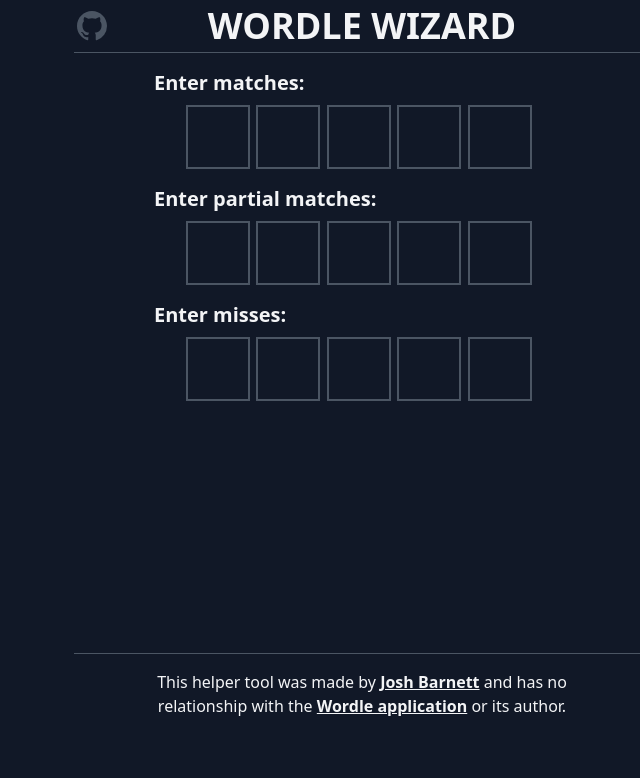
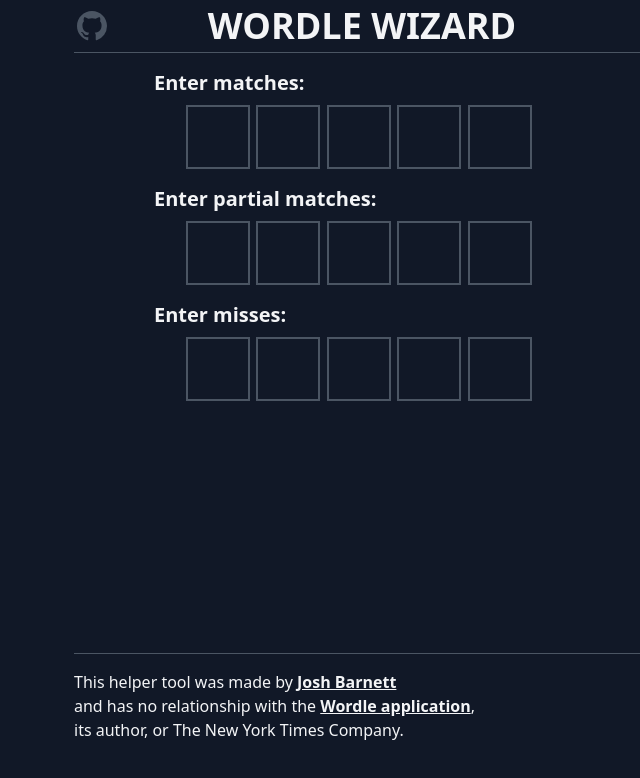
Before and after one commit to ohheyjosh/wordle-wizard, a Next.js app: page / in a window 1280 px wide. Shown: the top 778 px of the page, without its empty margins (278-918 px from the left). Built offline with nearby package versions, Linux system fonts and the light colour scheme.

Commit message:
updated footer link + copy following NYT purchase

```diff
--- a/components/Layout.tsx
+++ b/components/Layout.tsx
@@ -42,8 +42,8 @@
     <main className="w-full h-full max-w-xl min-h-[75vh] mx-auto">
       {children}
     </main>
-    <footer className="w-full max-w-xl mx-auto text-center border-t border-gray-600">
-      <p className="w-full max-w-md mx-auto my-4">
+    <footer className="w-full max-w-xl mx-auto border-t border-gray-600">
+      <p className="w-full max-w-md my-4">
         This helper tool was made by{' '}
         <a
           href="https://www.heyjo.sh/"
@@ -52,17 +52,19 @@
           className="font-bold underline"
         >
           Josh Barnett
-        </a>{' '}
+        </a>
+        <br />
         and has no relationship with the{' '}
         <a
-          href="https://www.powerlanguage.co.uk/wordle/"
+          href="https://www.nytimes.com/games/wordle/index.html"
           target="_blank"
           rel="noreferrer"
           className="font-bold underline"
         >
           Wordle application
-        </a>{' '}
-        or its author.
+        </a>
+        ,<br />
+        its author, or The New York Times Company.
       </p>
     </footer>
   </div>
```
Also changed, not shown: .babelrc (added), 1 other file (tests, documents, lock files or other folders).
